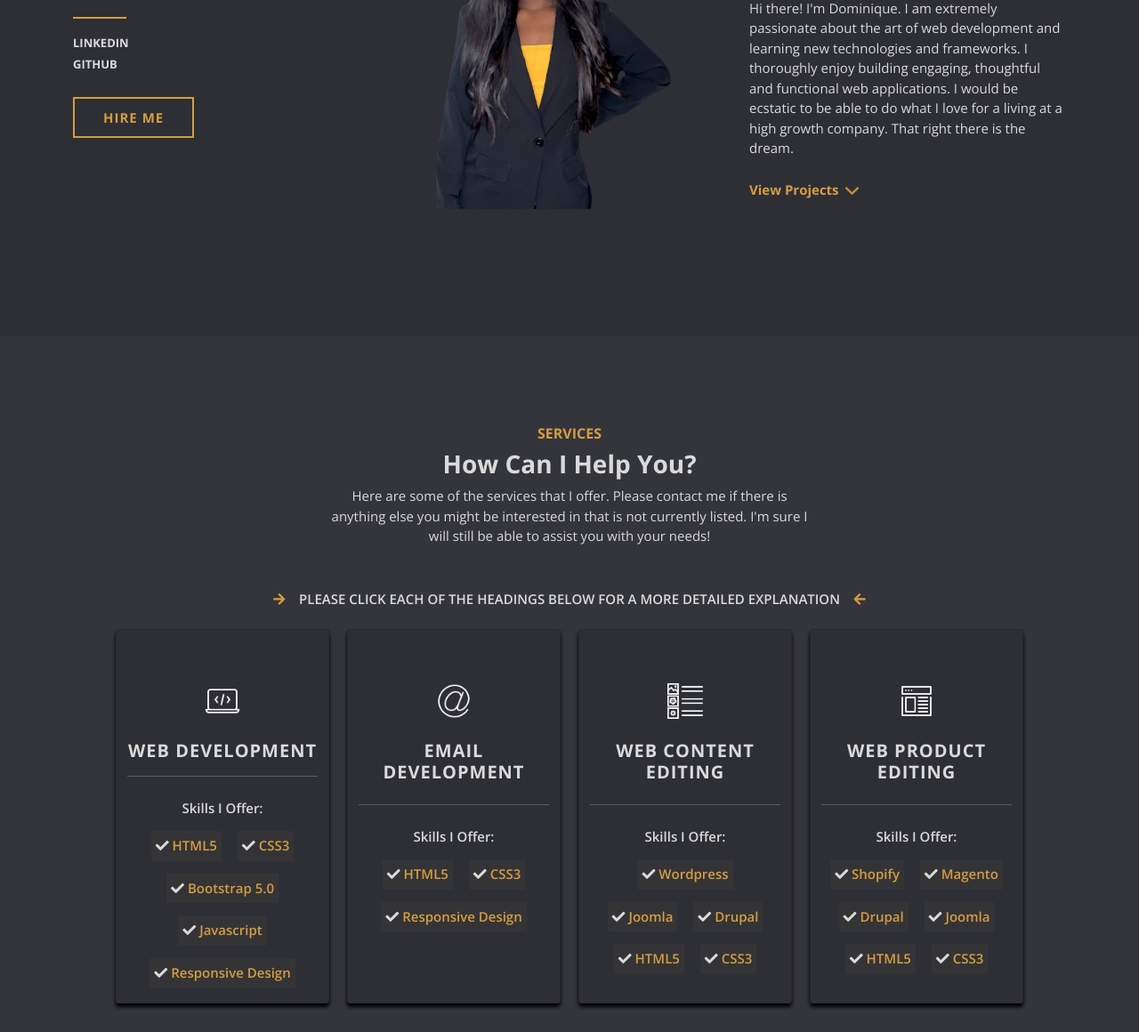
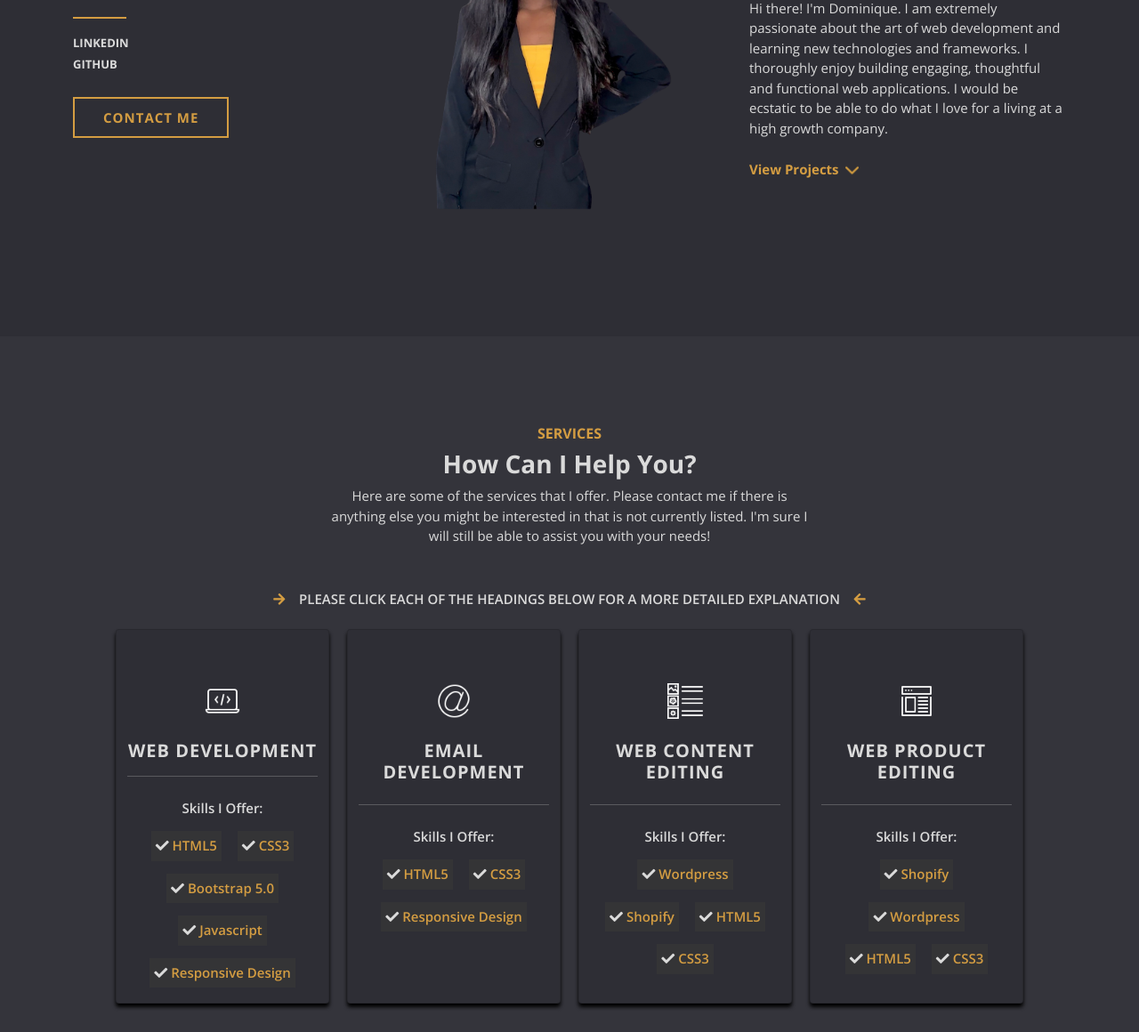
Before and after one commit to dominiquetracy/Portfolio---Dominique-Tracy, a plain HTML site: page index.html in a window 1280 px wide. Shown: the part 320-1480 px from the top of the page at 89% size. Drawn offline with nearby package versions, Linux system fonts and the light colour scheme.

Commit message:
changed lists, wordings, hover css options

```diff
--- a/index.html
+++ b/index.html
@@ -69,7 +69,7 @@
           <a href="https://github.com/dominiquetracy"><p>Github</p></a>
           <!-- <a href="#"><p>Codepen</p></a> -->
         </div>
-        <button type="button" class="btn1 mb-5" name="button"><a href="mailto:dtracy@dominiquetracy.com">Hire Me</a></button>
+        <button type="button" class="btn1 mb-5" name="button"><a href="mailto:dtracy@dominiquetracy.com">Contact Me</a></button>
       </div>
 
       <div class="header-col-2 col-xl-5 col-lg-5 col-md-5 col-sm-8 col-7 pl-0">
@@ -83,8 +83,7 @@
         <h2>Front End Web Developer</h2>
         <p class="mb-4">
           Hi there! I'm Dominique. I am extremely passionate about the art of web development and learning new technologies and frameworks. I thoroughly enjoy building engaging,
-          thoughtful and functional web applications. I would be ecstatic to be able to do what I love for a living at a high growth company. That right there is the dream.
-        </p>
+          thoughtful and functional web applications. I would be ecstatic to be able to do what I love for a living at a high growth company.
         <a href="#showcase"><p class="header-view">View Projects &nbsp;<img src="arrow-down.png" alt="down arrow"><p></a>
       </div>
     </div>
@@ -155,8 +154,7 @@
               <p class="mb-2">Skills I Offer:</p>
               <ul>
                 <li> Wordpress</li>
-                <li> Joomla</li>
-                <li> Drupal</li>
+                <li> Shopify</li>
                 <li> HTML5</li>
                 <li> CSS3</li>
               </ul>
@@ -175,9 +173,7 @@
             <p class="mb-2">Skills I Offer:</p>
             <ul>
               <li> Shopify</li>
-              <li> Magento</li>
-              <li> Drupal</li>
-              <li> Joomla</li>
+              <li> Wordpress</li>
               <li> HTML5</li>
               <li> CSS3</li>
             </ul>
@@ -540,7 +536,7 @@
       <ul>
         <li><a href="mailto:dtracy@dominiquetracy.com"><i class="far fa-envelope-open"></i> &nbsp; dtracy@dominiquetracy.com</a></li>
         <li><i class="fas fa-phone"></i> &nbsp; +1 (479) 879 2090</li>
-        <a href="https://www.linkedin.com/in/dominique-tracy/"><li><i class="fab fa-linkedin-in"></i> &nbsp; Dominique Tracy</li></a>
+        <li><a href="https://www.linkedin.com/in/dominique-tracy/"><i class="fab fa-linkedin-in"></i> &nbsp; Dominique Tracy</a></li>
       </ul>
     </div>
   </div>
```
